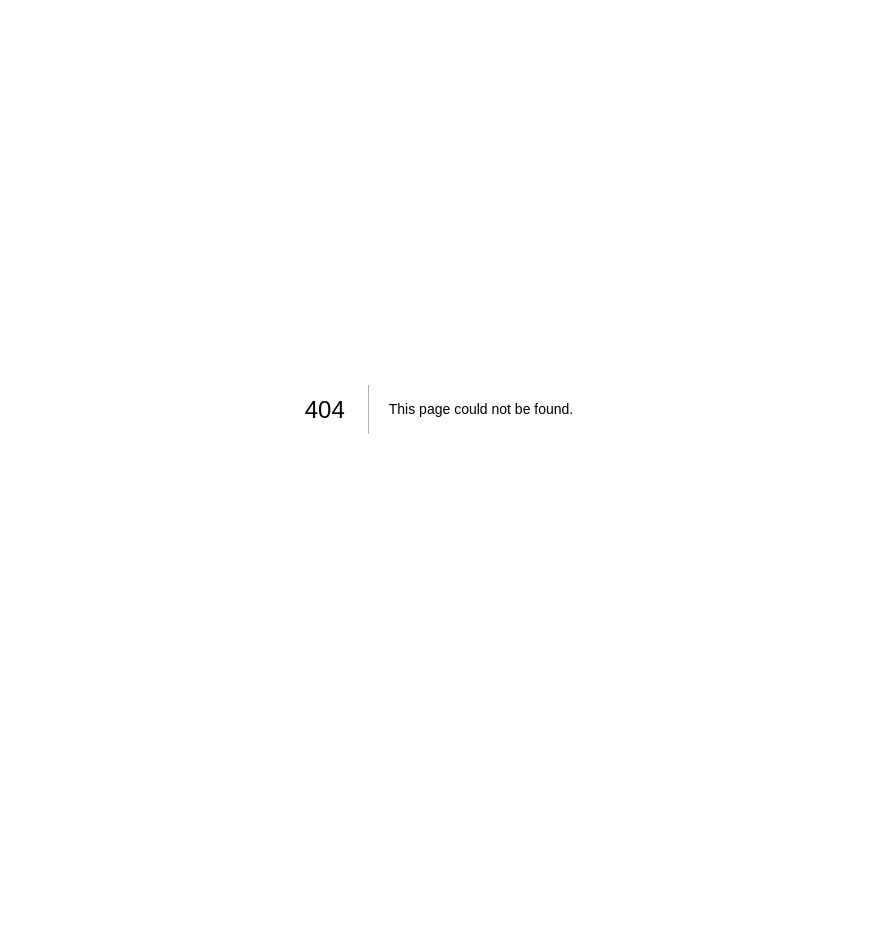
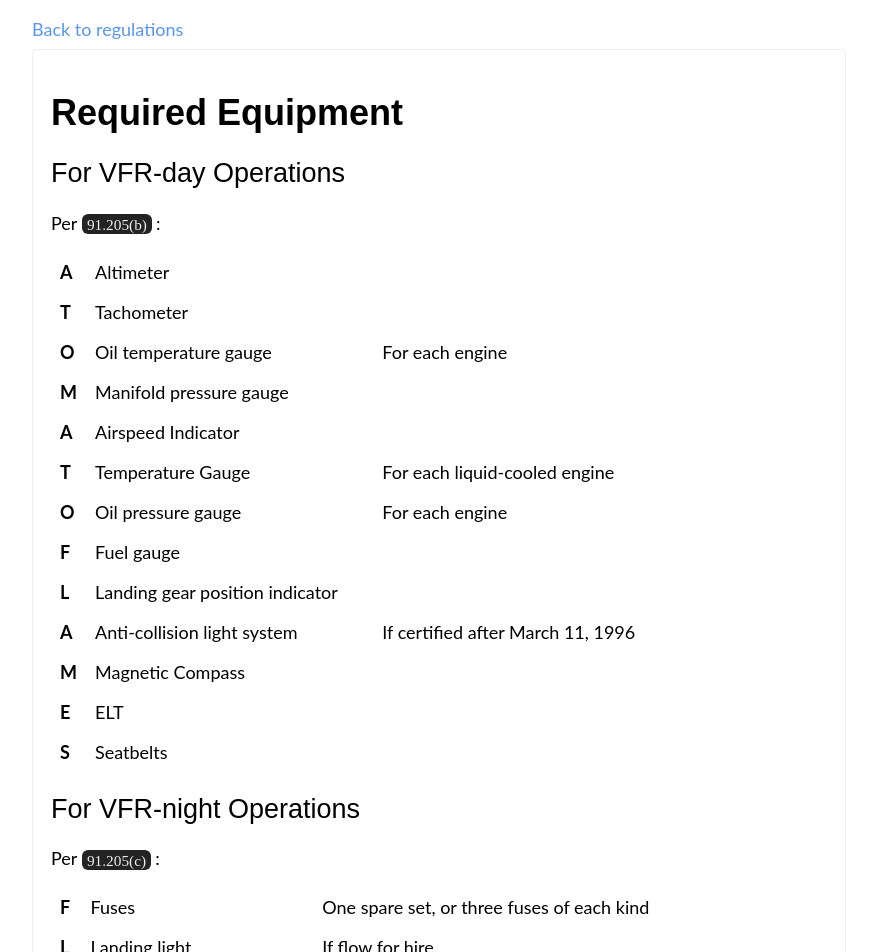
Before and after one commit to eburlingame/flightdocs, a Next.js app: page /topics/regulations/airworthiness/equipment in a window 1280 px wide. Before the commit this address had no page. Shown: the top 952 px of the page, without its empty margins (201-1078 px from the left). Before the commit the page ends 818 px from the top, so only its background shows below. Built offline with nearby package versions, Linux system fonts and the light colour scheme; a web font is replaced by a local one.

Commit message:
Added equipment

```diff
--- /dev/null
+++ b/pages/topics/regulations/airworthiness/equipment.mdx
@@ -0,0 +1,60 @@
+import Link from "next/link";
+import CardWrapper from "../../../../components/CardWrapper.tsx";
+import Reg from "../../../../components/Reg.tsx";
+import Acronym, { AcronymRow } from "../../../../components/Acronym.tsx";
+
+export default CardWrapper;
+
+# Required Equipment
+
+## For VFR-day Operations
+
+Per <Reg part="91.205(b)" />:
+
+<Acronym>
+  <AcronymRow letter="A" title={"Altimeter"} notes="" />
+  <AcronymRow letter="T" title={"Tachometer"} notes="" />
+  <AcronymRow
+    letter="O"
+    title={"Oil temperature gauge"}
+    notes="For each engine"
+  />
+  <AcronymRow letter="M" title={"Manifold pressure gauge"} notes="" />
+  <AcronymRow letter="A" title={"Airspeed Indicator"} notes="" />
+  <AcronymRow
+    letter="T"
+    title={"Temperature Gauge"}
+    notes="For each liquid-cooled engine"
+  />
+  <AcronymRow letter="O" title={"Oil pressure gauge"} notes="For each engine" />
+  <AcronymRow letter="F" title={"Fuel gauge"} notes="" />
+  <AcronymRow letter="L" title={"Landing gear position indicator"} notes="" />
+  <AcronymRow
+    letter="A"
+    title={"Anti-collision light system"}
+    notes="If certified after March 11, 1996"
+  />
+  <AcronymRow letter="M" title={"Magnetic Compass"} notes="" />
+  <AcronymRow letter="E" title={"ELT"} notes="" />
+  <AcronymRow letter="S" title={"Seatbelts"} notes="" />
+</Acronym>
+
+## For VFR-night Operations
+
+Per <Reg part="91.205(c)" />:
+
+<Acronym>
+  <AcronymRow
+    letter="F"
+    title={"Fuses"}
+    notes="One spare set, or three fuses of each kind"
+  />
+  <AcronymRow letter="L" title={"Landing light"} notes="If flow for hire" />
+  <AcronymRow letter="A" title={"Anti-collision light system"} notes="" />
+  <AcronymRow letter="P" title={"Position lights"} notes="" />
+  <AcronymRow
+    letter="S"
+    title={"Source of electrical power"}
+    notes="Usually alternator or generator"
+  />
+</Acronym>
```
Also changed, not shown: pages/outlines/commercial.mdx (+3 -5 lines).
